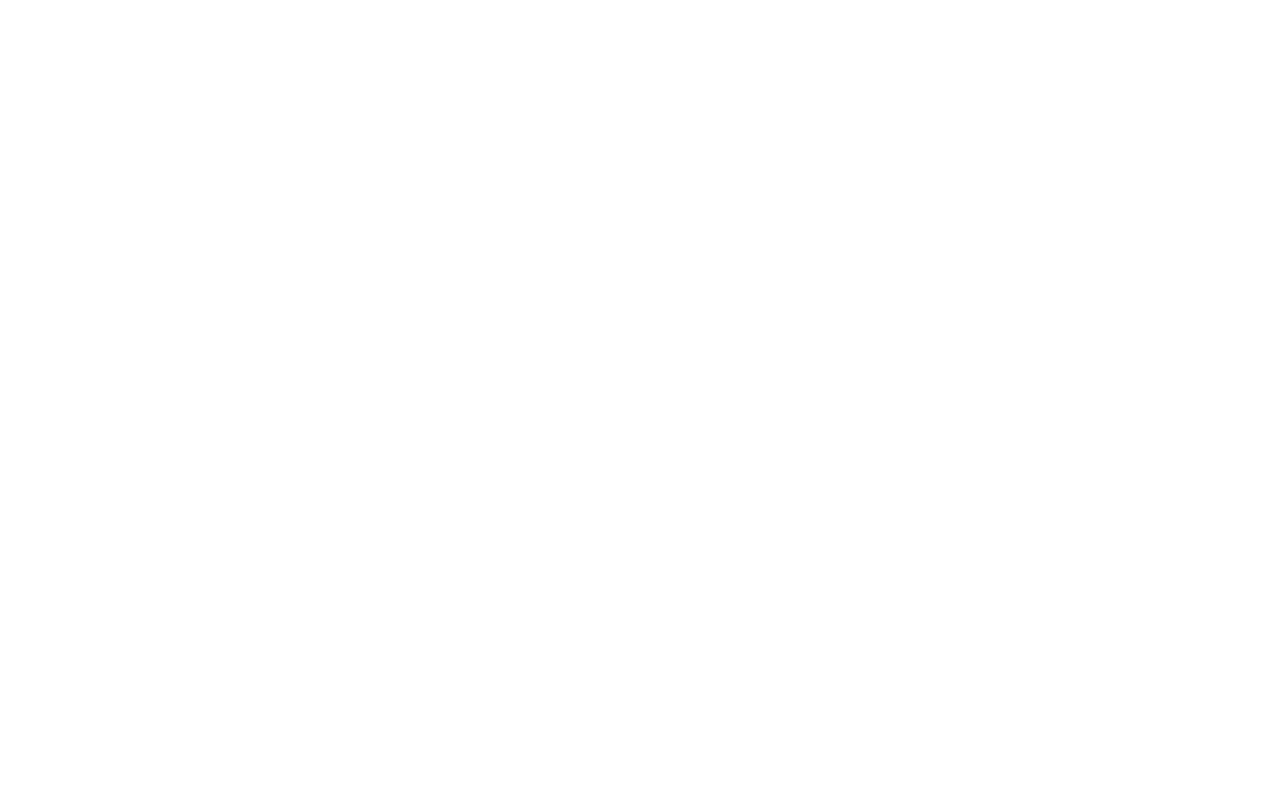
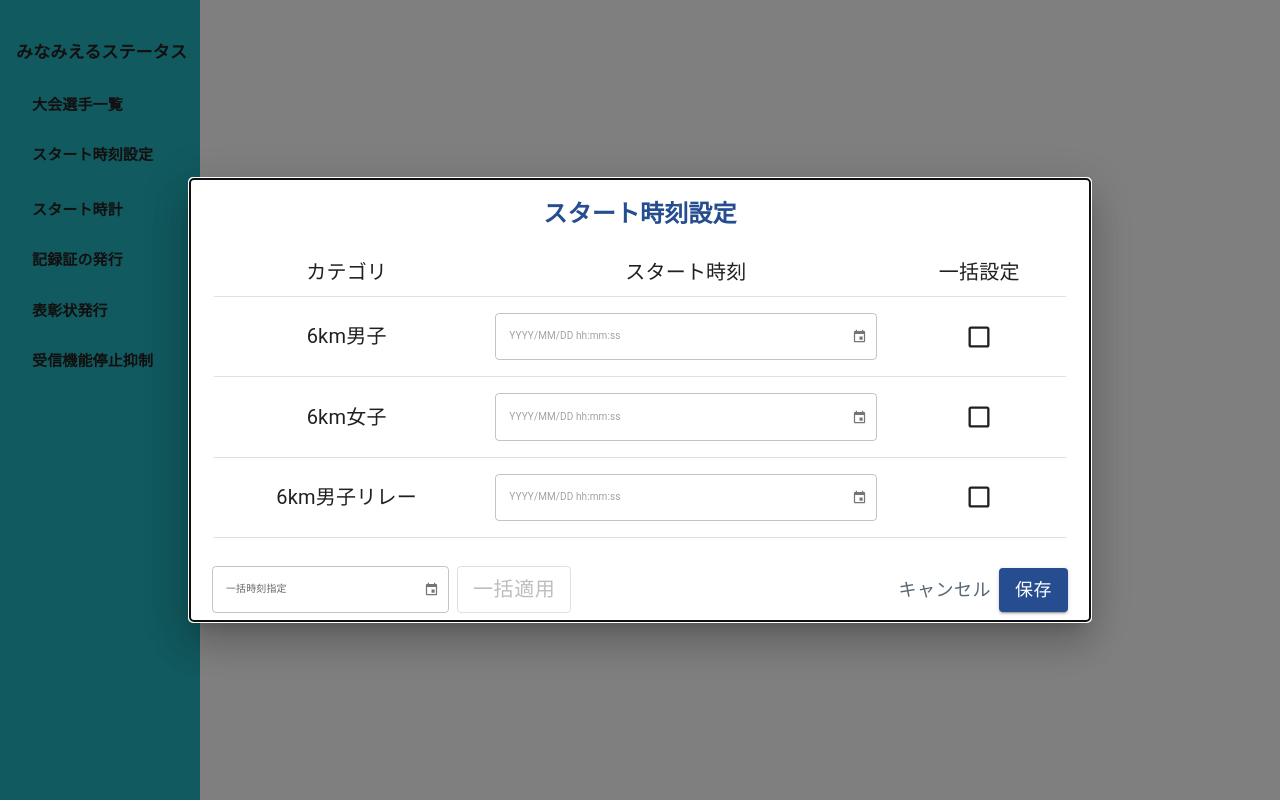
Before and after one commit to YasuyoshiWada/trailrun-app, a React (Create React App) app in the folder frontend/trailrunapp-frontend/: page /start-time in a window 1280 px wide. Before the commit this address had no page. Built offline with nearby package versions, Linux system fonts and the light colour scheme.

Commit message:
スタートtime設定機能bug修正

```diff
--- a/frontend/trailrunapp-frontend/src/App.tsx
+++ b/frontend/trailrunapp-frontend/src/App.tsx
@@ -1,12 +1,13 @@
 import React from 'react';
 import {BrowserRouter } from 'react-router-dom';
-import { AppRoutes } from './routes/AppRoutes';
+import AppRouterWithDialogs from './AppRouterWithDialog';
 
 
 const App: React.FC = () => (
+
   <BrowserRouter>
-    <AppRoutes />
+    <AppRouterWithDialogs />
   </BrowserRouter>
-);
+  )
 
 export default App;
--- /dev/null
+++ b/frontend/trailrunapp-frontend/src/AppRouterWithDialog.tsx
@@ -0,0 +1,49 @@
+import React from 'react';
+import { useLocation, useNavigate } from 'react-router-dom';
+import { AppRoutes } from './routes/AppRoutes';
+import StartTimeSettingDialog from './components/button_popup/StartTimeSettingDialog';
+import { categoriesStart } from './data/categories_start';
+
+
+const AppRouterWithDialogs: React.FC = () => {
+const location = useLocation();
+const navigate = useNavigate();
+
+// スタート時刻ダイアログを開くときに Nav から渡した「ひとつ前のロケーション」
+const background = (location.state as any)?.background;
+
+//スタート時刻ダイアログの表示条件
+const isStartTimeDialog = location.pathname === "/start-time";
+
+//保存後やモーダル閉じた時の戻り先をbackgroundのパスか/にする
+const handleDialogClose = () => {
+  // backgroundのpathnameがあれば戻る、なければ/
+  if (background && background.pathname) {
+    navigate(background.pathname);
+  } else {
+    navigate("/");
+  }
+};
+
+// 仮のonSave実装
+const handleSave = (updatedCategories: typeof categoriesStart) => {
+   // TODO: 将来的にはここでAPI POST
+    console.log("保存データ:", updatedCategories);
+   handleDialogClose(); // 保存後に前ページへ戻る（または好きなページへ）
+}
+
+return (
+  <>
+    <AppRoutes />
+
+    <StartTimeSettingDialog
+    open={isStartTimeDialog}
+    categories={categoriesStart}
+    onClose={handleDialogClose}
+    onSave={handleSave}
+    />
+  </>
+)
+}
+
+export default AppRouterWithDialogs;
--- a/frontend/trailrunapp-frontend/src/components/RaceCategoryStatusBar.tsx
+++ b/frontend/trailrunapp-frontend/src/components/RaceCategoryStatusBar.tsx
@@ -84,10 +84,10 @@ const RaceCategoryStatusBar: React.FC<Props> = ({ categoryName, totalParticipant
         {statusList.map((status,idx) => (
           <Box
             key={idx}
-            color="textPrimary"
             sx={{
               width: `${(status.value / totalParticipants) * 100}%`,
               backgroundColor: status.color,
+              color:palette.textPrimary,
               fontSize:'1.6rem',
               display:"flex",
               alignItems:"center",
--- a/frontend/trailrunapp-frontend/src/components/button_popup/StartTimeSettingDialog.tsx
+++ b/frontend/trailrunapp-frontend/src/components/button_popup/StartTimeSettingDialog.tsx
@@ -1,7 +1,8 @@
 import React, {useState, useEffect } from "react";
+import { palette } from "../../styles/palette";
 import {
   Dialog, DialogTitle, DialogContent, DialogActions, Button,
-  Table, TableHead, TableRow, TableCell, TableBody, Checkbox, TextField
+  Table, TableHead, TableRow, TableCell, TableBody, Checkbox, Box
 } from "@mui/material";
 import { DateTimePicker, LocalizationProvider } from "@mui/x-date-pickers";
 import { AdapterDayjs } from '@mui/x-date-pickers/AdapterDayjs';
@@ -51,22 +52,36 @@ const handleBulkApply = () => {
   );
 };
 
+const TableCellSx = {
+  fontSize:"2rem",
+  textAlign: "center",
+  color: palette.textPrimary
+}
+
 return (
-  <Dialog open={open} onClose={onClose} maxWidth="sm" fullWidth>
-    <DialogTitle>スタート時刻設定</DialogTitle>
+  <Dialog open={open} onClose={onClose} maxWidth="md" fullWidth>
+    <DialogTitle
+    sx={{
+      textAlign: "center",
+      fontSize: "2.4rem",
+      fontWeight: "bold",
+      color: palette.navyBlue
+
+    }}>
+      スタート時刻設定</DialogTitle>
     <DialogContent>
       <Table>
         <TableHead>
           <TableRow>
-            <TableCell>カテゴリ</TableCell>
-            <TableCell>スタート時刻</TableCell>
-            <TableCell>一括設定</TableCell>
+            <TableCell sx={{...TableCellSx}}>カテゴリ</TableCell>
+            <TableCell sx={{...TableCellSx}}>スタート時刻</TableCell>
+            <TableCell sx={{...TableCellSx}}>一括設定</TableCell>
           </TableRow>
         </TableHead>
         <TableBody>
           {edited.map(cat => (
             <TableRow key={cat.id}>
-              <TableCell>{cat.name}</TableCell>
+              <TableCell sx={{...TableCellSx}}>{cat.name}</TableCell>
               <TableCell>
                 <LocalizationProvider dateAdapter={AdapterDayjs}>
                   <DateTimePicker
@@ -75,13 +90,17 @@ return (
                   ampm={false}
                   format="YYYY/MM/DD HH:mm:ss"
                   slotProps={{
-                    textField: { size:"small", fullWidth: true }
+                    textField: { size:"medium", fullWidth: true }
                   }}
                   />
                 </LocalizationProvider>
               </TableCell>
-              <TableCell>
+              <TableCell sx={{...TableCellSx}}>
                 <Checkbox
+                sx={{
+                  ...TableCellSx,
+                  '& .MuiSvgIcon-root': { fontSize: 28 }
+                }}
                 checked={checked.includes(cat.id)}
                 onChange={() => handleCheck(cat.id)}
                 />
@@ -90,7 +109,26 @@ return (
           ))}
         </TableBody>
       </Table>
-      <div style={{ display: "flex", alignItems: "center", gap: 8, marginTop: "1.6rem"}}>
+    </DialogContent>
+    <DialogActions
+      sx={{
+        px: "2.2rem",
+        py: "0.8rem",
+        display: "flex",
+        alignItems: "center",
+        gap: "0.8rem"
+      }}
+      >
+        {/* 左側: 一括時刻指定 + 一括適用 */}
+        <Box
+        sx={{
+          display: "flex",
+          alignItems: "center",
+          gap: "0.8rem",
+          flex: 1, // 右のボタン群を右側に押しやる
+          flexWrap: "wrap" //画面が狭い時に折り返し
+        }}
+        >
           <LocalizationProvider dateAdapter={AdapterDayjs}>
             <DateTimePicker
             value={bulkTime}
@@ -98,18 +136,37 @@ return (
             ampm={false}
             format="YYYY/MM/DD HH:mm:ss"
             slotProps={{
-            textField: { size: "small", label: "一括時刻指定"}
+              textField: { size: "medium", label: "一括時刻指定"}
             }}
           />
         </LocalizationProvider>
-        <Button variant="outlined" onClick={handleBulkApply} disabled={checked.length === 0 || !bulkTime}>
+
+        <Button
+        sx={{fontSize: "2rem"}}
+        variant="outlined" onClick={handleBulkApply} disabled={checked.length === 0 || !bulkTime}>
           一括適用
         </Button>
-      </div>
-    </DialogContent>
-    <DialogActions>
-      <Button onClick={onClose}>キャンセル</Button>
-      <Button onClick={() => onSave(edited)} variant="contained">保存</Button>
+        </Box>
+        {/* 右側: キャンセル / 保存 */}
+        <Box>
+          <Button
+            onClick={onClose}
+            sx={{
+              fontSize:"1.8rem",
+              color: palette.darkGray,
+            }}>キャンセル</Button>
+            <Button
+            onClick={() => onSave(edited)}
+            variant="contained"
+            sx={{
+              fontSize:"1.8rem",
+              color: palette.white,
+              background:palette.navyBlue
+            }}
+            >
+              保存
+          </Button>
+        </Box>
     </DialogActions>
   </Dialog>
 )
--- /dev/null
+++ b/frontend/trailrunapp-frontend/src/data/categories_start.ts
@@ -0,0 +1,11 @@
+type Category = {
+  id: string;
+  name: string;
+  startTime: string | null; //ISO文字列
+}
+
+export const categoriesStart: Category[] = [
+{id: "1", name:"6km男子", startTime: null },
+{id: "2", name:"6km女子", startTime: null },
+{id: "3", name:"6km男子リレー", startTime: null },
+]
--- a/frontend/trailrunapp-frontend/src/features/Sidebar/components/NavMenuList.tsx
+++ b/frontend/trailrunapp-frontend/src/features/Sidebar/components/NavMenuList.tsx
@@ -1,13 +1,10 @@
 // components/NavMenuList.tsx
 import React from "react";
 import { List, ListItem, ListItemButton, ListItemText } from "@mui/material";
+import { useLocation, useNavigate, Link } from "react-router-dom";
 
-type MenuItem = {
-  label: string;
-  path: string;
-};
-//pathの先のページが出来ていないがエラー回避の為に（一意のpath出ないとエラーになる)一時的にpathを仮に付ける
-const menuItems = [
+type MenuItem = { label: string; path: string };
+const menuItems: MenuItem[] = [
   { label: "大会選手一覧", path: "/" },
   { label: "スタート時刻設定", path: "/start-time" },
   { label: "スタート時計", path: "/clock" },
@@ -16,29 +13,48 @@ const menuItems = [
   { label: "受信機能停止抑制", path: "/disable" },
 ];
 
-type Props = {
-  direction?: "row" | "column";
-}
+type Props = { direction?: "row" | "column" };
 
-const NavMenuList: React.FC<Props> = ({ direction = "column"}) => (
+const NavMenuList: React.FC<Props> = ({ direction = "column" }) => {
+  const location = useLocation();
+  const navigate = useNavigate();
+
+  return (
     <List sx={{ ml: '1.6rem', display: 'flex', flexDirection: direction, p:0 }}>
-    {menuItems.map((item) => (
+      {menuItems.map((item) => {
+        if (item.path === "/start-time") {
+          // ← ここだけ navigate(state) で開く
+          return (
             <ListItem key={item.path} disablePadding>
-        <ListItemButton href={item.path}>
+              <ListItemButton
+                onClick={() => {
+                  // 直前のページ情報を state に載せて /start-time へ
+                  navigate("/start-time", { state: { background: location } });
+                }}
+              >
                 <ListItemText
                   primary={item.label}
-            slotProps={{
-              primary: {
-                sx: { fontSize: '1.5rem' },
-                fontWeight: 'bold',
-                mb: 1
-              },
-            }}
+                  slotProps={{ primary: { sx: { fontSize: '1.5rem' }, fontWeight: 'bold', mb: 1 } }}
                 />
               </ListItemButton>
             </ListItem>
-    ))}
+          );
+        }
+
+        // それ以外は通常の Link でOK
+        return (
+          <ListItem key={item.path} disablePadding>
+            <ListItemButton component={Link} to={item.path}>
+              <ListItemText
+                primary={item.label}
+                slotProps={{ primary: { sx: { fontSize: '1.5rem' }, fontWeight: 'bold', mb: "0.4rem" } }}
+              />
+            </ListItemButton>
+          </ListItem>
+        );
+      })}
     </List>
   );
+};
 
 export default NavMenuList;
--- a/frontend/trailrunapp-frontend/src/features/Sidebar/components/Sidebar.tsx
+++ b/frontend/trailrunapp-frontend/src/features/Sidebar/components/Sidebar.tsx
@@ -1,5 +1,5 @@
 import React from "react";
-import {Box, List,ListItem, ListItemButton, ListItemText, Typography }from '@mui/material';
+import {Box, Typography }from '@mui/material';
 import { palette } from "../../../styles/palette";
 import NavMenuList from "./NavMenuList";
 
--- a/frontend/trailrunapp-frontend/src/routes/AppRoutes.tsx
+++ b/frontend/trailrunapp-frontend/src/routes/AppRoutes.tsx
@@ -50,6 +50,14 @@ export const AppRoutes = () => (
       </SidebarLayoutPage>
     }
     />
+    <Route
+    path="/start-time"
+    element={
+      <SidebarLayoutPage>
+
+      </SidebarLayoutPage>
+    }
+    />
     {/* <Route path="/login" element={<LoginPage />} /> */}
   </Routes>
 );
```
Also changed, not shown: 1 other file (tests, documents, lock files or other folders). Lines whose indentation alone changed are shown as unchanged.
